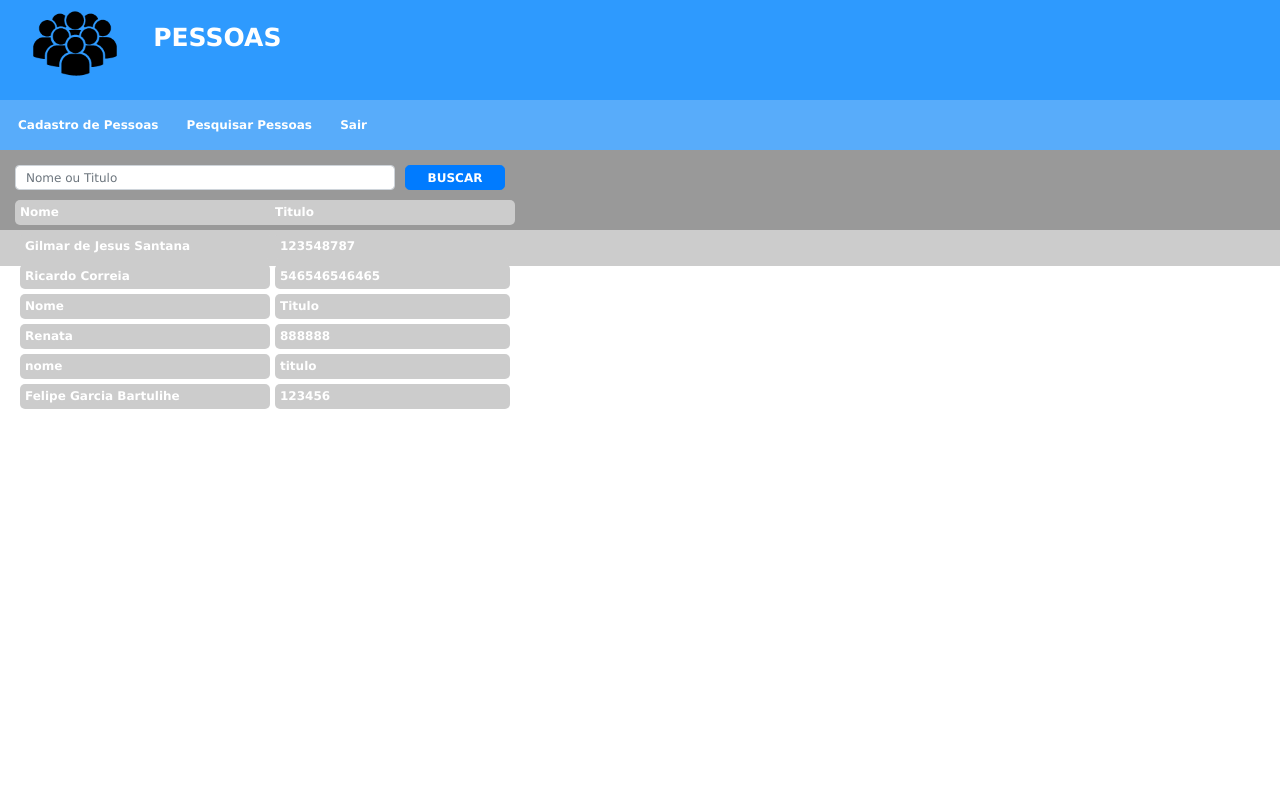
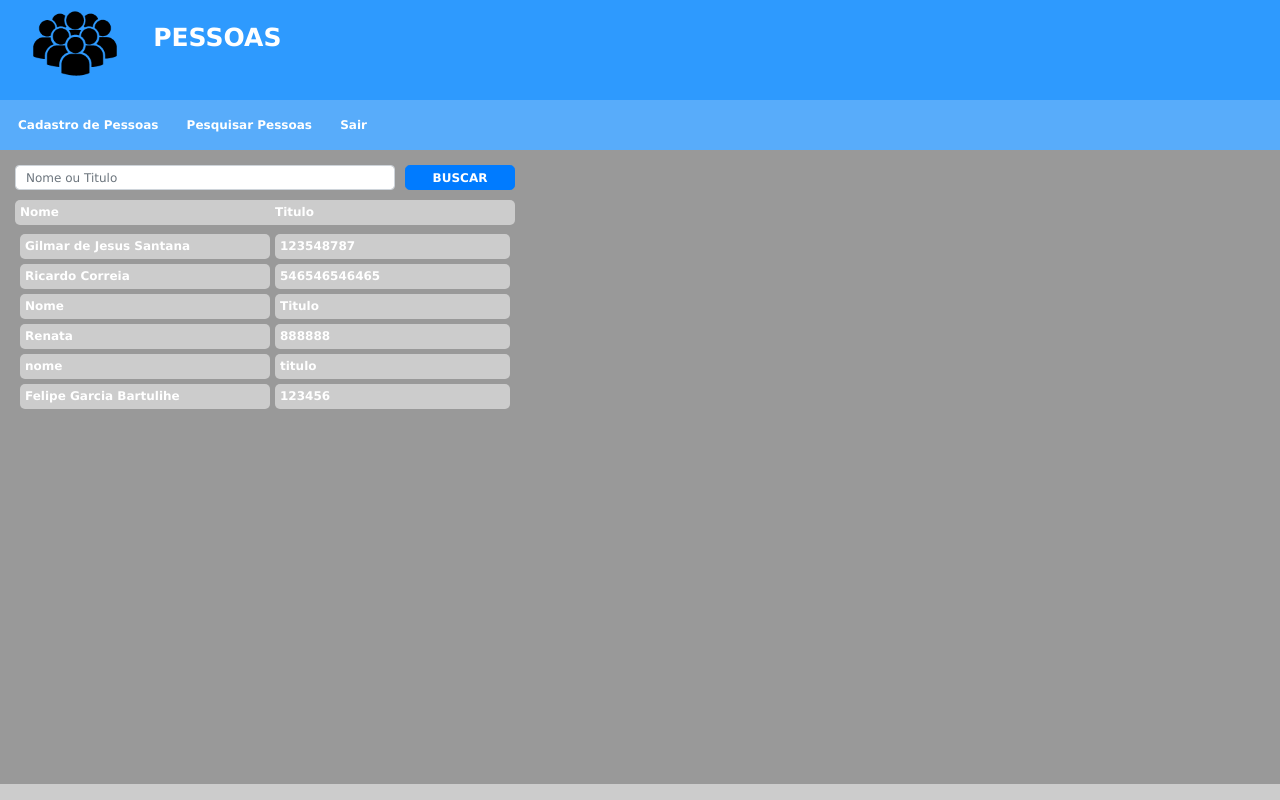
Before and after one commit to GilmarDeJesusSantana/Pessoa, a Django app: page /pessoa_search/ in a window 1280 px wide. Run offline with Django 3.2, Linux system fonts and the light colour scheme; data comes from the database, SQL or seed files in the repository; some libraries are stand-ins or nearby versions.

Commit message:
Layout concluido.

```diff
--- a/pessoa/static/styles/people.css
+++ b/pessoa/static/styles/people.css
@@ -89,26 +89,29 @@ body{
     font-weight: bold;
 }
 
-#logout{
-    padding-right:10px;
-}
 #menu li a:hover{
     color:#d8d8d8;
 }
 
+#logout{
+    padding-right:10px;
+}
 
+/*Conteudo da pagina*/
+body{
+    background-color:#999999;
+}
 
-
-/*#dados p{
-    margin:10px;
-}*/
 #conteudo {
    padding: 5px;
-   width: 100%;
-   height: 100%;
-   background-color:#999999;
 }
 
+/*Cabecalho do Grid*/
+#label-titulo{
+    margin-bottom:10px;
+}
+
+/*Caracteristicas do grid*/
 .wrapper{
     display: grid;
     width:500px;
@@ -148,14 +148,15 @@ body{
 }
 #form{
     padding-left: 20px;
+    padding-bottom: 20px;
 }
-#id_nome, #id_titulo, #id_cpf, #id_telefone, #id_cep,
-#id_rua, #id_numero, #id_bairro, #id_apartamento,
-#id_bloco, #id_complemento, #registrar, #search-input{
+.default-size{
     width:380px;
     height:25px;
     font-size:12px;
 }
+
+/*Area de pesquisa*/
 #search{
     padding: 10px;
 }
@@ -167,23 +168,26 @@ body{
 }
 
 #search-button{
-    width: 100px;
+    width: 110px;
     height: 25px;
     font-size:12px;
     font-weight:bold;
     padding: 0px;
 
 }
-
+/*Registrar nova pessoa*/
 #registrar{
     font-size: 14px;
     font-weight : bold;
     padding-top: 0px;
 }
 
+/*Caracteristicas do footer*/
 #rodape{
-    padding:10px;
+    position:   fixed;
+    bottom:     0;
+    left:       0;
+    width:      100%;
+    box-sizing: border-box;
     background-color: #ccc;
-
-
 }
--- a/pessoa/templates/pessoa_search.html
+++ b/pessoa/templates/pessoa_search.html
@@ -3,12 +3,12 @@
  <form class="form-signin-heading"  method="post">
     {%csrf_token%}
      <div id="search">
-        <input id="search-input" type="text" class="form-control" placeholder="Nome ou Titulo">
-        <button id="search-button" class="btn btn-lg btn-primary btn-block" type="submit" name="search">BUSCAR</button>
+        <input id="search-input" type="text" class="form-control default-size" placeholder="Nome ou Titulo">
+        <button id="search-button" class="btn btn-lg btn-primary btn-block default-size" type="submit" name="search">BUSCAR</button>
     </div>
     <div class="wrapper grid-dados">
     	<div id="label-nome" >Nome </div>
-    	<div id="label-titulo" >Titulo</div>
+    	<div id="label-titulo">Titulo</div>
     	{%for pessoa in pessoas%}
     		<div id="dados-nome" class="box">
     			<p>{{pessoa|linebreaksbr}}</p>
--- a/pessoa/views.py
+++ b/pessoa/views.py
@@ -16,8 +16,6 @@ class pessoaSearch(TemplateView):
 
 class CadastroPessoaView(TemplateView):
     template_name = 'pessoaForm.html'
-
-
     # este metodo envia o html para o browser
     def get(self, request):
         print('Metodo chamado----> GET.')
```
Also changed, not shown: other parts of pessoa/static/styles/people.css (+2 -5 lines), pessoa/templates/pessoaForm.html (+12 -12 lines), pessoa/templates/pessoabase.html (+0 -44 lines).
